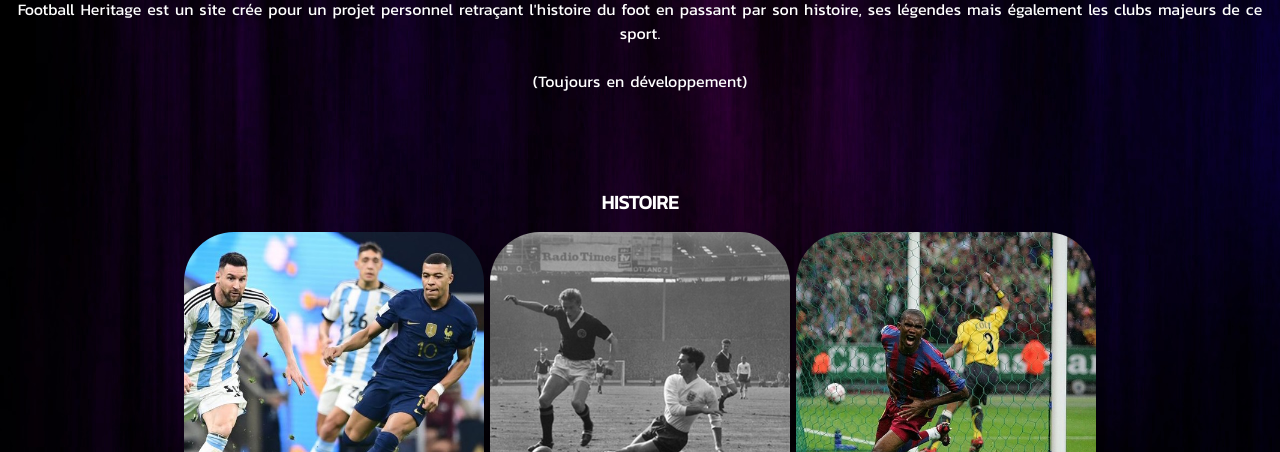
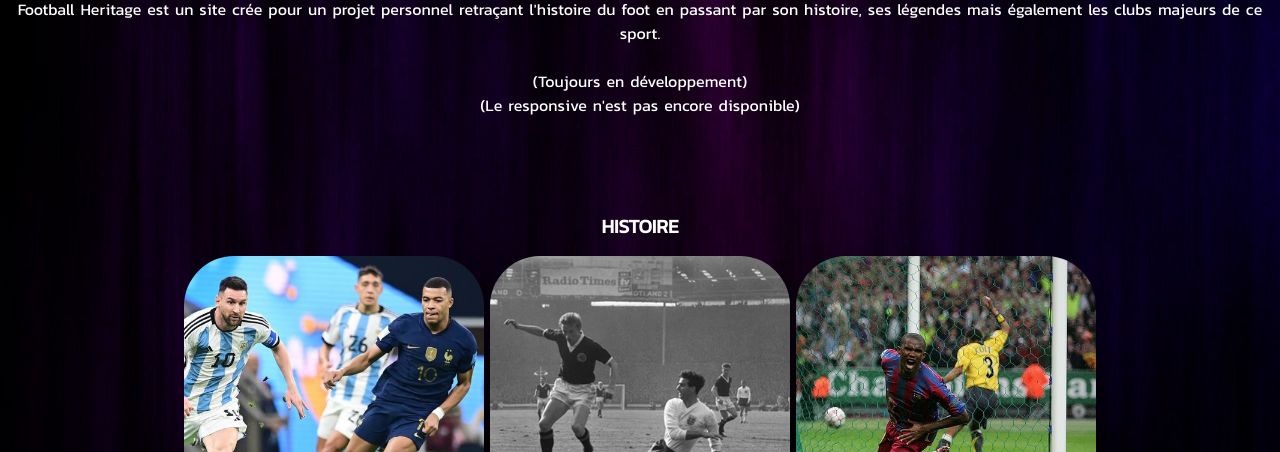
Before and after one commit to maxencerozier/maxencerozier.github.io, a plain HTML site: page index.html in a window 1280 px wide. Shown: the part 321-773 px from the top of the page. Drawn offline with Linux system fonts and the light colour scheme.

Commit message:
Update index.html

```diff
--- a/index.html
+++ b/index.html
@@ -35,6 +35,8 @@
             <br>
             <br>
             (Toujours en développement)
+            <br>
+            (Le responsive n'est pas encore disponible)
             </p>
 
     </div>
```
